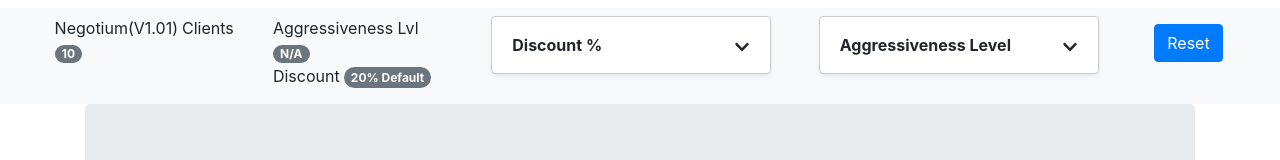
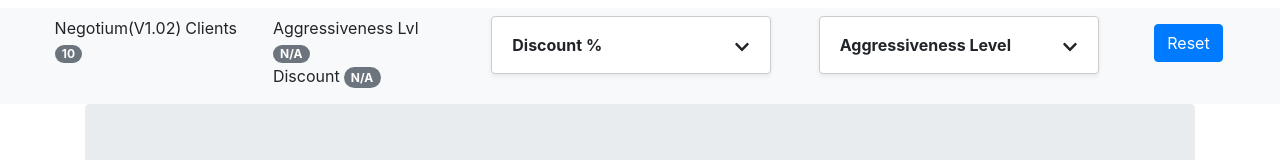
Before and after one commit to andreiban/negotiationapp, a React (Create React App) app: page / in a window 1280 px wide. Shown: the top 160 px of the page. Built offline with nearby package versions, Linux system fonts and the light colour scheme.

Commit message:
Fixed step 7 and discount display

```diff
--- a/src/App.js
+++ b/src/App.js
@@ -233,7 +233,7 @@ class App extends Component {
       <React.Fragment>
         <div className="row d-flex justify-content-center mt-2 pt-2 pb-2 bg-light">
           <div className="col-md-2 mb-2">
-            <span className="mr-1">Negotium(V1.01)</span>
+            <span className="mr-1">Negotium(V1.02)</span>
             <span className="mr-1">Clients</span>
             <span className="badge badge-pill badge-secondary mr-5">
               {this.state.counters.filter((c) => c.value > 0).length + 1}
@@ -250,7 +250,7 @@ class App extends Component {
             <span className="d-inline badge badge-pill badge-secondary mr-5 d-inline">
               {this.state.selectedPercentage > 0
                 ? percentages[this.state.selectedPercentage - 1].show
-                : "20% Default"}
+                : "N/A"}
             </span>
           </div>
           <div className="col-md-3 mb-2">
--- a/src/components/counter.jsx
+++ b/src/components/counter.jsx
@@ -97,9 +97,9 @@ class Counter extends Component {
     }
     // disable client when counterstep reaches max rounds
 
-    if (prevState.counterStep === this.state.maxSteps - 1) {
-      this.setState({ message: "lost" });
-    }
+    // if (prevState.counterStep === this.state.maxSteps - 1) {
+    //  this.setState({ message: "lost" });
+    // }
   }
 
   handleInputChangeNoState = (event) => {
@@ -127,7 +127,14 @@ class Counter extends Component {
   //handle CounterOffer + Generate New Offer + Display Messages
   handleSubmitCounterOffer = (event) => {
     event.preventDefault();
-    if (Number(this.counterOfferInputValue) >= Number(this.state.cartValue)) {
+    console.log("counterstep" + this.state.counterStep);
+    if (this.state.counterStep === 7) {
+      console.log("Finish!");
+      this.setState({ message: "lost" });
+      this.setState({ isDeal: true });
+    } else if (
+      Number(this.counterOfferInputValue) >= Number(this.state.cartValue)
+    ) {
       console.log("too generous");
       this.setState({ message: "generous" });
     } else if (
```
